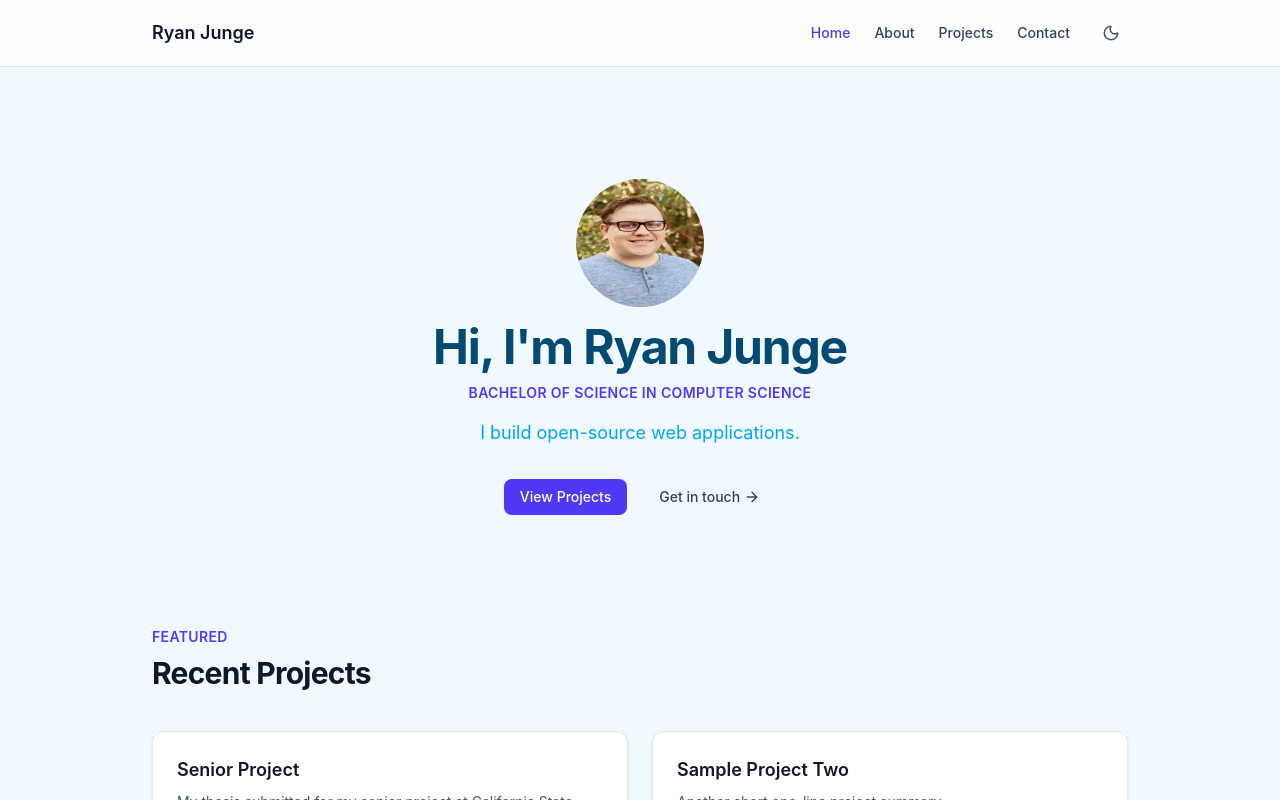
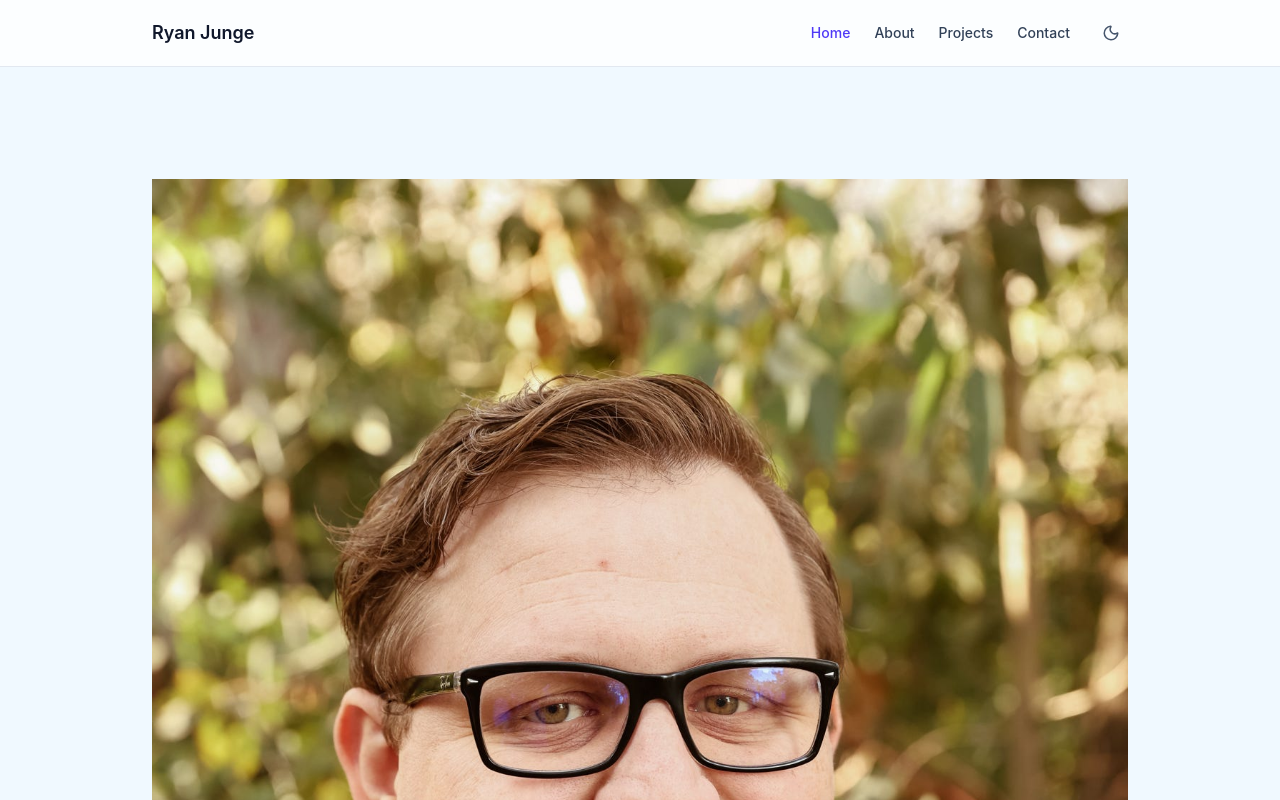
Before and after one commit to Ryguy1995/ryanjunge.dev, a React (Vite) app: page / in a window 1280 px wide. Shown: the top 800 px of the page. Built offline with nearby package versions, Linux system fonts and the light colour scheme.

Commit message:
Update Home.tsx
changed headshot sizing

```diff
--- a/src/pages/Home.tsx
+++ b/src/pages/Home.tsx
@@ -23,7 +23,7 @@ export function Home() {
 
         <img
             src={headshot}
-            className="mx-auto mb-4 w-32 h-32 rounded-full"
+            className="mx-auto mb-4 max-w-full h-auto "
         ></img>
         <h1 className="mb-3 text-4xl font-bold tracking-tight text-sky-900 sm:text-5xl dark:text-sky-100">
           Hi, I'm {siteConfig.name}
```
